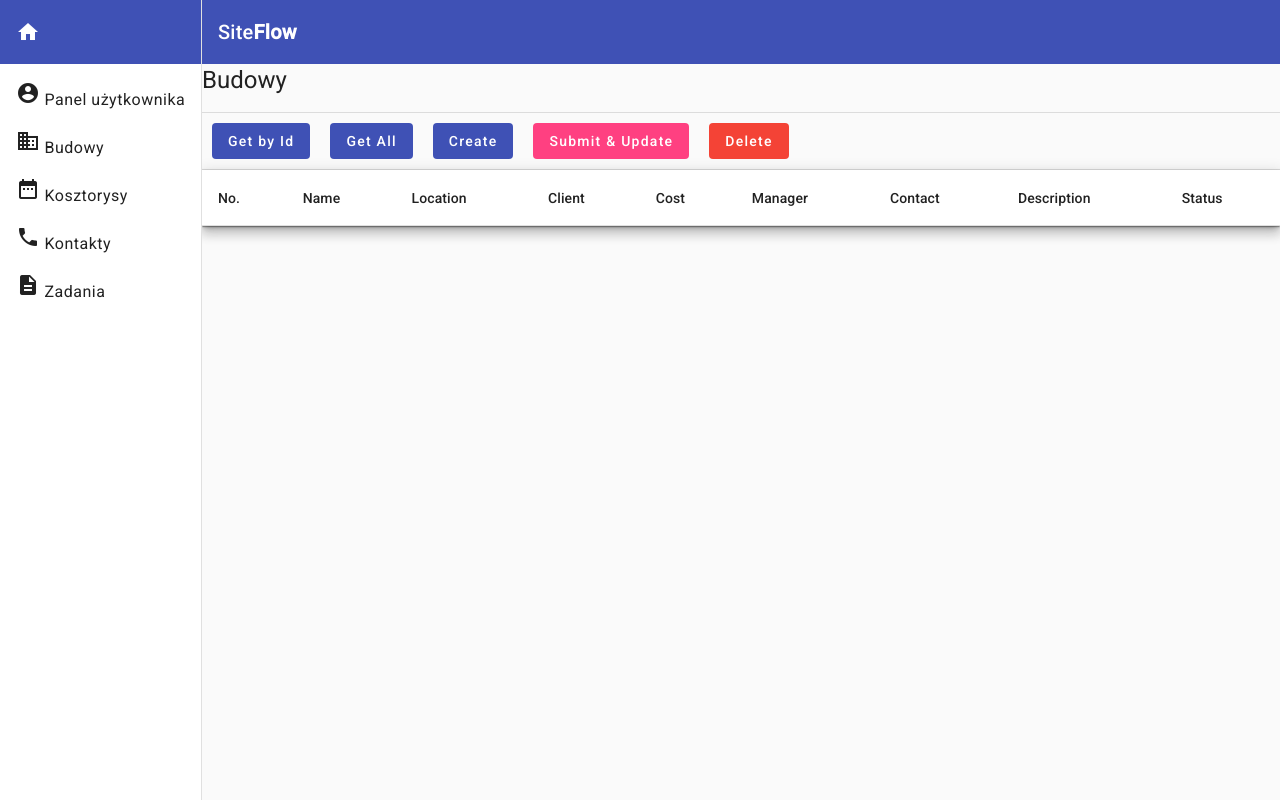
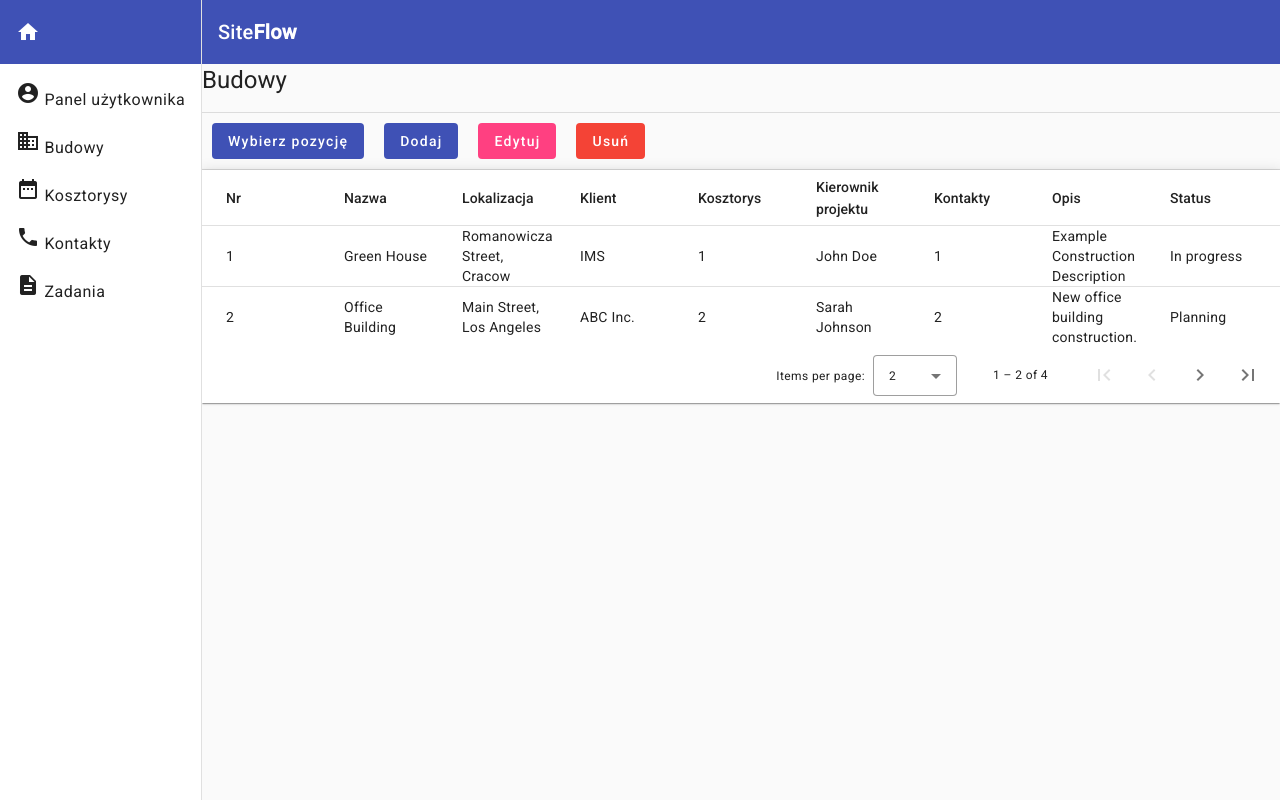
Before and after one commit to akrzeminska/site-flow, an Angular app: page /constructions in a window 1280 px wide. Built offline with nearby package versions, Linux system fonts and the light colour scheme.

Commit message:
adds DataSource and Pagination

```diff
--- a/src/app/features/constructions/constructions.component.html
+++ b/src/app/features/constructions/constructions.component.html
@@ -4,28 +4,28 @@
 <section>
     <mat-divider></mat-divider>
     <div class="buttons">
-        <button mat-flat-button color="primary" (click) = getDataById() >Get by Id</button>
-        <button mat-flat-button color="primary" (click) = getAllData() >Get All</button>
-        <button mat-flat-button color="primary">Create</button>
-        <button mat-flat-button color="accent">Submit & Update</button>
-        <button mat-flat-button color="warn">Delete</button>
+        <button mat-flat-button color="primary" (click) = getDataById() >Wybierz pozycję</button>
+        <button mat-flat-button color="primary">Dodaj</button>
+        <button mat-flat-button color="accent">Edytuj</button>
+        <button mat-flat-button color="warn">Usuń</button>
     </div>
     <mat-divider></mat-divider>
 </section>
 
   <!-- Tabela: Id, Name, Location, Client, Description, CostEstimate, Manager, Contacts, Tasks, Status -->
 <div class="mat-elevation-z1">
-    <table mat-table [dataSource]="dataSource" class="mat-elevation-z8 demo-table">
+    <mat-table [dataSource]="dataSource" class="mat-elevation-z8">
         <ng-container *ngFor="let column of columns" [matColumnDef]="column.columnDef">
-          <th mat-header-cell *matHeaderCellDef>
-            {{column.header}}
-          </th>
-          <td mat-cell *matCellDef="let row">
-            {{column.cell(row)}}
-          </td>
+          <mat-header-cell *matHeaderCellDef>{{ column.header }}</mat-header-cell>
+          <mat-cell *matCellDef="let element">{{ column.cell(element) }}</mat-cell>
         </ng-container>
 
-        <tr mat-header-row *matHeaderRowDef="displayedColumns"></tr>
-        <tr mat-row *matRowDef="let row; columns: displayedColumns;"></tr>
-      </table>
+        <mat-header-row *matHeaderRowDef="displayedColumns"></mat-header-row>
+        <mat-row *matRowDef="let row; columns: displayedColumns"></mat-row>
+    </mat-table>
+
+    <mat-paginator [pageSize]="2" [pageSizeOptions]="[5, 10, 20]"
+                 showFirstLastButtons
+                 aria-label="Select page of periodic elements">
+  </mat-paginator>
 </div>
--- a/src/app/features/constructions/constructions.component.ts
+++ b/src/app/features/constructions/constructions.component.ts
@@ -1,59 +1,71 @@
-import { Component } from '@angular/core';
+import { AfterViewInit, Component, OnInit, ViewChild } from '@angular/core';
 import { LocalStorageSeederService } from 'src/app/shared/services/local-storage-seeder.service';
 import { ConstructionsService } from './services/constructions.service';
 import { Construction } from 'src/app/models/construction.model';
-import { ConstructionsLocalStorageService } from './services/constructions-local-storage.service';
+import { MatTableDataSource } from '@angular/material/table';
+import { MatPaginator } from '@angular/material/paginator';
 
 @Component({
   selector: 'app-constructions',
   templateUrl: './constructions.component.html',
   styleUrls: ['./constructions.component.scss']
 })
-export class ConstructionsComponent  {
+export class ConstructionsComponent implements OnInit, AfterViewInit {
+
+  dataSource: MatTableDataSource<Construction>;
+
+  @ViewChild(MatPaginator) paginator!: MatPaginator;
 
   constructor(private seederService: LocalStorageSeederService, private constructionsService: ConstructionsService){
     seederService.ensureDataSeeder();
+    this.dataSource = new MatTableDataSource<Construction>();
+  }
+  ngAfterViewInit(): void {
+    this.dataSource.paginator = this.paginator;
+  }
+  ngOnInit(): void {
+    this.getAllData();
   }
 
   columns = [
     {
       columnDef: 'position',
-      header: 'No.',
+      header: 'Nr',
       cell: (element: Construction) => `${element.id}`,
     },
     {
       columnDef: 'name',
-      header: 'Name',
+      header: 'Nazwa',
       cell: (element: Construction) => `${element.name}`,
     },
     {
       columnDef: 'location',
-      header: 'Location',
+      header: 'Lokalizacja',
       cell: (element: Construction) => `${element.location}`,
     },
     {
       columnDef: 'client',
-      header: 'Client',
+      header: 'Klient',
       cell: (element: Construction) => `${element.client}`,
     },
     {
       columnDef: 'cost',
-      header: 'Cost',
+      header: 'Kosztorys',
       cell: (element: Construction) => `${element.costEstimateId}`,
     },
     {
       columnDef: 'manager',
-      header: 'Manager',
+      header: 'Kierownik projektu',
       cell: (element: Construction) => `${element.manager}`,
     },
     {
       columnDef: 'contact',
-      header: 'Contact',
+      header: 'Kontakty',
       cell: (element: Construction) => `${element.contactId}`,
     },
     {
       columnDef: 'desription',
-      header: 'Description',
+      header: 'Opis',
       cell: (element: Construction) => `${element.description}`,
     },
     {
@@ -63,7 +75,7 @@ export class ConstructionsComponent  {
     },
   ];
 
-  dataSource: Construction[] = [];
+
   displayedColumns = this.columns.map(c => c.columnDef);
 
   getDataById() {
@@ -71,20 +83,20 @@ export class ConstructionsComponent  {
 
     this.constructionsService.getById(constructionId).subscribe((construction: any) => {
       if (construction) {
-        this.dataSource = [construction];
+        this.dataSource.data = [construction];
       } else {
-        console.log('Nie znaleziono konstrukcji o podanym identyfikatorze.');
+        console.log('Nie znaleziono konstrukcji o podanym id.');
       }
     });
   }
 
   getAllData() {
-    this.constructionsService.getAll().subscribe((constructions:Array<any>)=> {
+    this.constructionsService.getAll().subscribe((constructions: Array<Construction>) => {
       if (constructions) {
-        this.dataSource = constructions;
+        this.dataSource.data = constructions;
       } else {
-        console.log('Nie znaleziono konstrukcji o podanym identyfikatorze.');
+        console.log('Nie znaleziono konstrukcji o podanym id.');
       }
-    })
+    });
   }
 }
```
